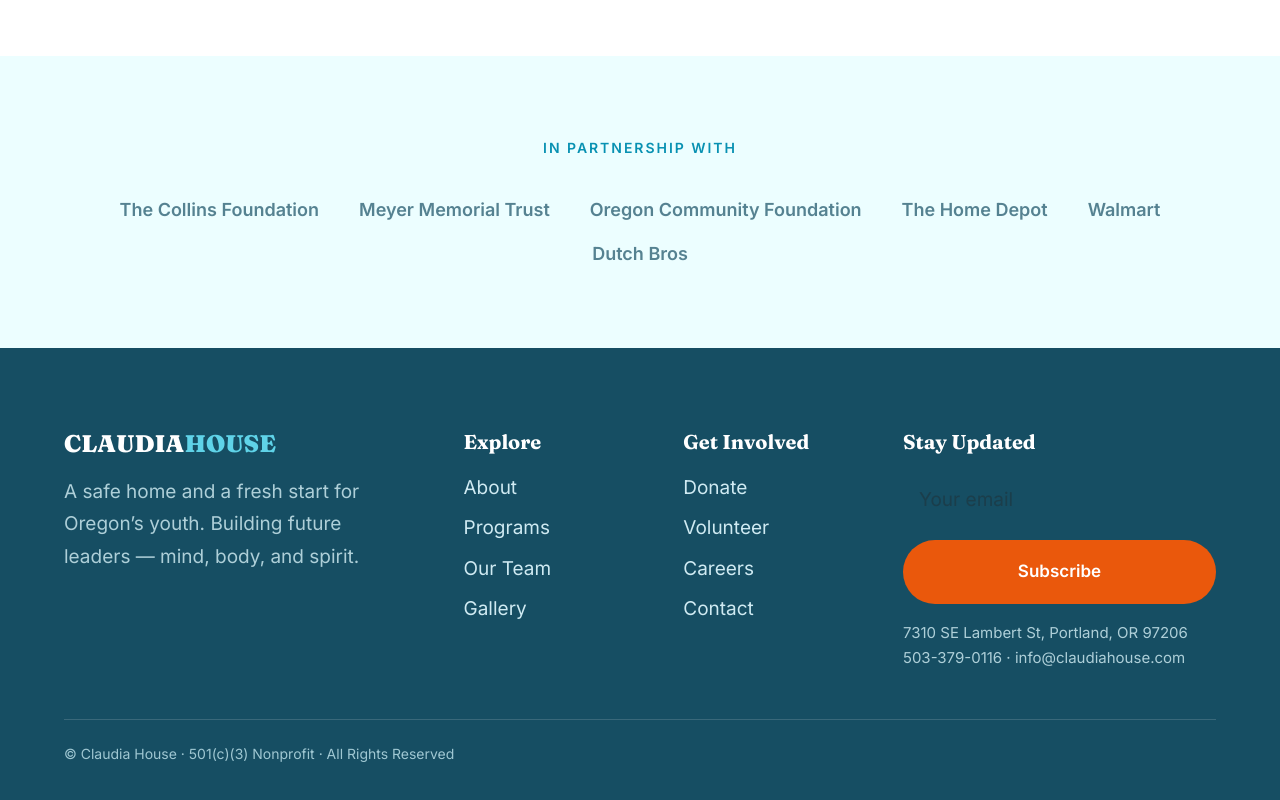
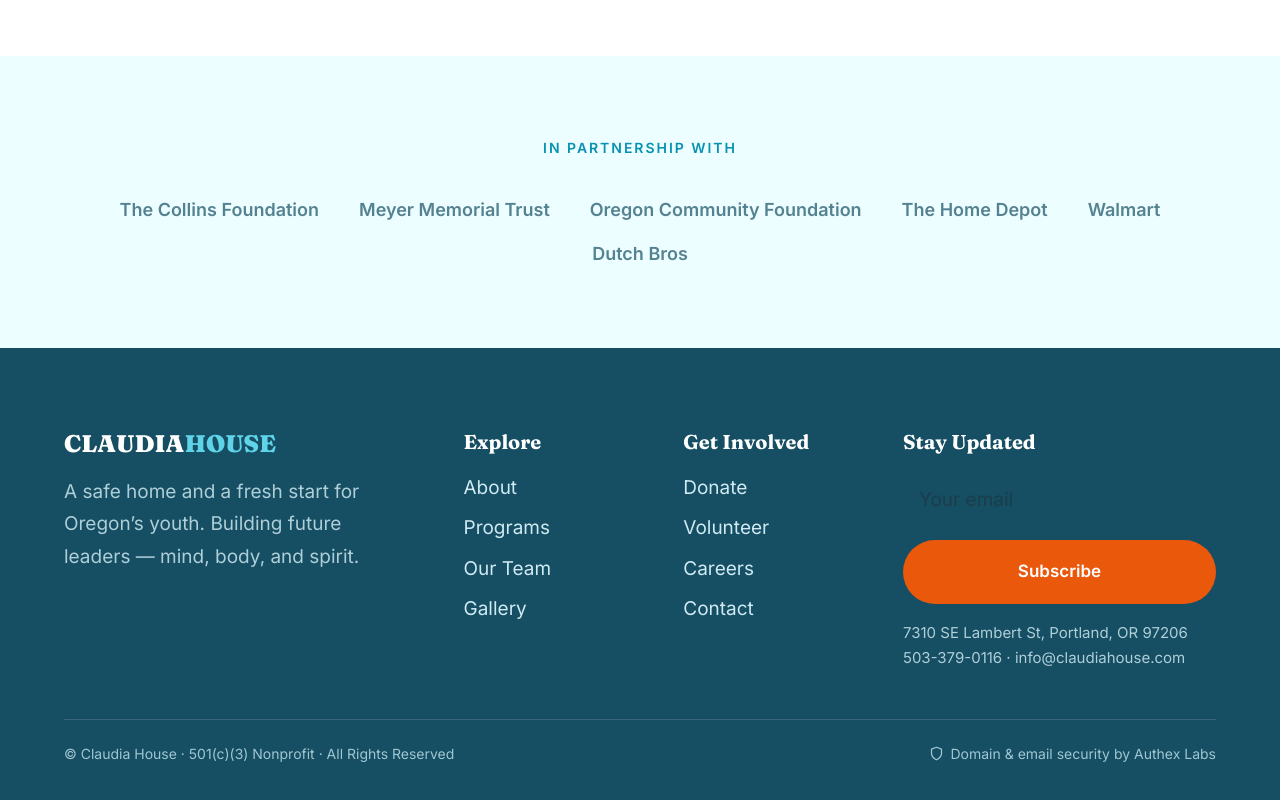
Before and after one commit to okamigenshin/claudia-house, a Next.js app: page / in a window 1280 px wide. Shown: the part 4798-5598 px from the top of the page. Built offline with nearby package versions, Linux system fonts and the light colour scheme.

Commit message:
Add site-wide footer credit: Domain & email security by Authex Labs (backlink)

```diff
--- a/components/Footer.tsx
+++ b/components/Footer.tsx
@@ -51,8 +51,19 @@
           </div>
         </div>
 
-        <div className="mt-12 border-t border-white/15 pt-6 text-sm text-[#9fc7d2]">
-          &copy; {site.name} &middot; 501(c)(3) Nonprofit &middot; All Rights Reserved
+        <div className="mt-12 flex flex-col gap-3 border-t border-white/15 pt-6 text-sm text-[#9fc7d2] sm:flex-row sm:items-center sm:justify-between">
+          <p>&copy; {site.name} &middot; 501(c)(3) Nonprofit &middot; All Rights Reserved</p>
+          <a
+            href="https://authexlabs.com"
+            target="_blank"
+            rel="noopener"
+            className="inline-flex items-center gap-1.5 text-[#9fc7d2] transition-colors hover:text-white"
+          >
+            <svg width="15" height="15" viewBox="0 0 24 24" fill="none" stroke="currentColor" strokeWidth="2" strokeLinejoin="round" aria-hidden="true">
+              <path d="M12 22s8-4 8-10V5l-8-3-8 3v7c0 6 8 10 8 10z" />
+            </svg>
+            Domain &amp; email security by Authex Labs
+          </a>
         </div>
       </div>
     </footer>
```
